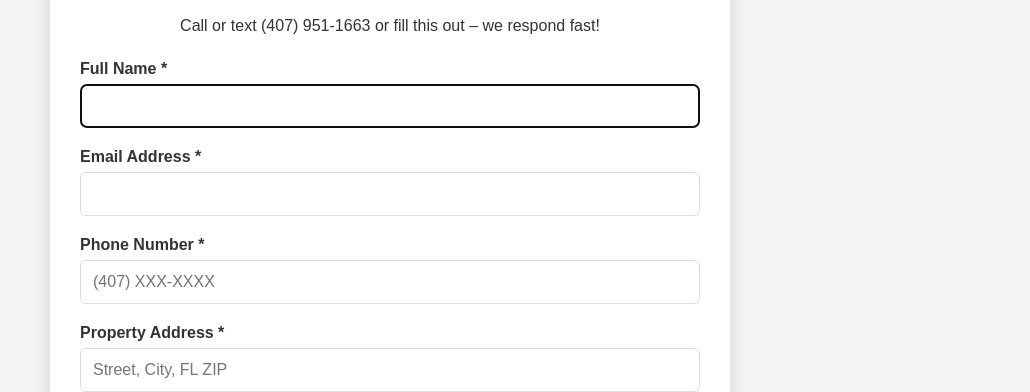
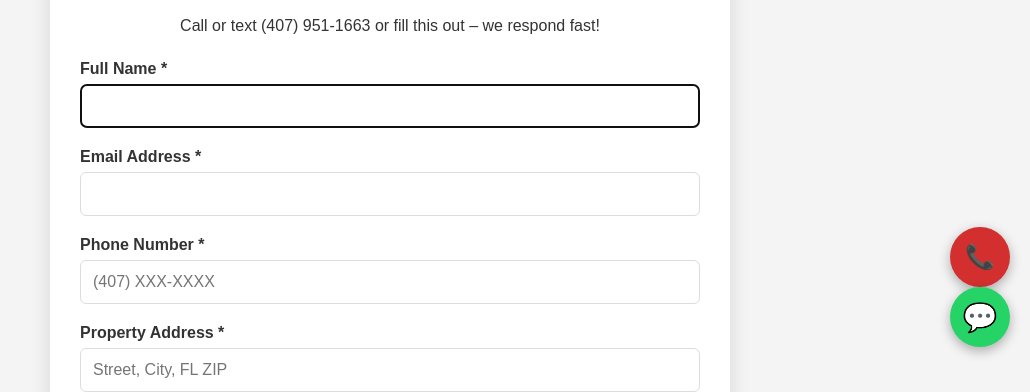
Before and after one commit to jkillen5150/BlackRabbitApp2026, a plain HTML site: page index.html in a window 1280 px wide. Shown: the part 433-825 px from the top of the page, without its empty margins (250-1280 px from the left). Drawn offline with Linux system fonts and the light colour scheme.

Commit message:
Add floating call and WhatsApp buttons
Added floating call and WhatsApp buttons for contact.

```diff
--- a/index.html
+++ b/index.html
@@ -270,5 +270,15 @@
             });
         });
     </script>
+    <!-- Floating Call & WhatsApp Buttons -->
+<a href="tel:+14079511663"
+   style="position: fixed; bottom: 80px; right: 20px; background: #d32f2f; color: white; width: 60px; height: 60px; border-radius: 50%; box-shadow: 0 4px 12px rgba(0,0,0,0.3); display: flex; align-items: center; justify-content: center; font-size: 24px; z-index: 1000; text-decoration: none;">
+  📞
+</a>
+
+<a href="https://wa.me/14079511663?text=Hi%20Black%20Rabbit!%20I'd%20like%20a%20free%20lawn%20quote%20for%20my%20yard..."
+   style="position: fixed; bottom: 20px; right: 20px; background: #25D366; color: white; width: 60px; height: 60px; border-radius: 50%; box-shadow: 0 4px 12px rgba(0,0,0,0.3); display: flex; align-items: center; justify-content: center; font-size: 28px; z-index: 1000; text-decoration: none;">
+  💬
+</a>
 </body>
 </html>
```
